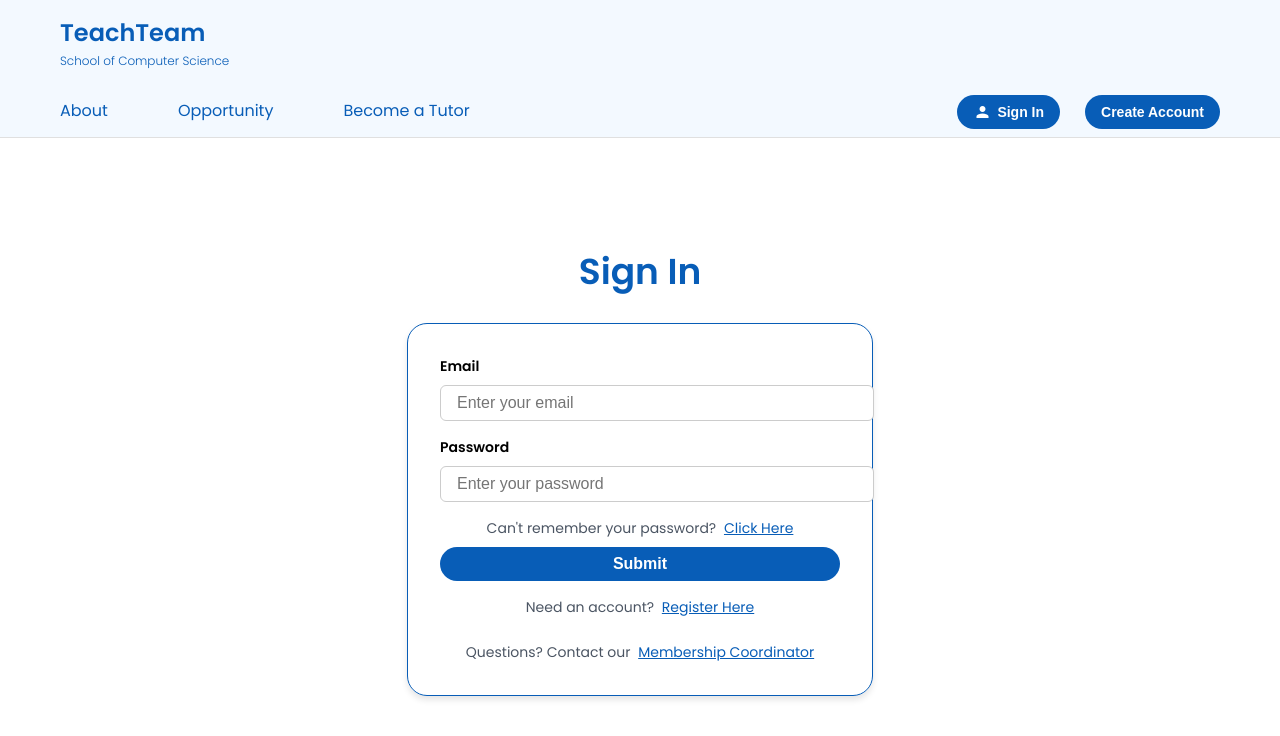
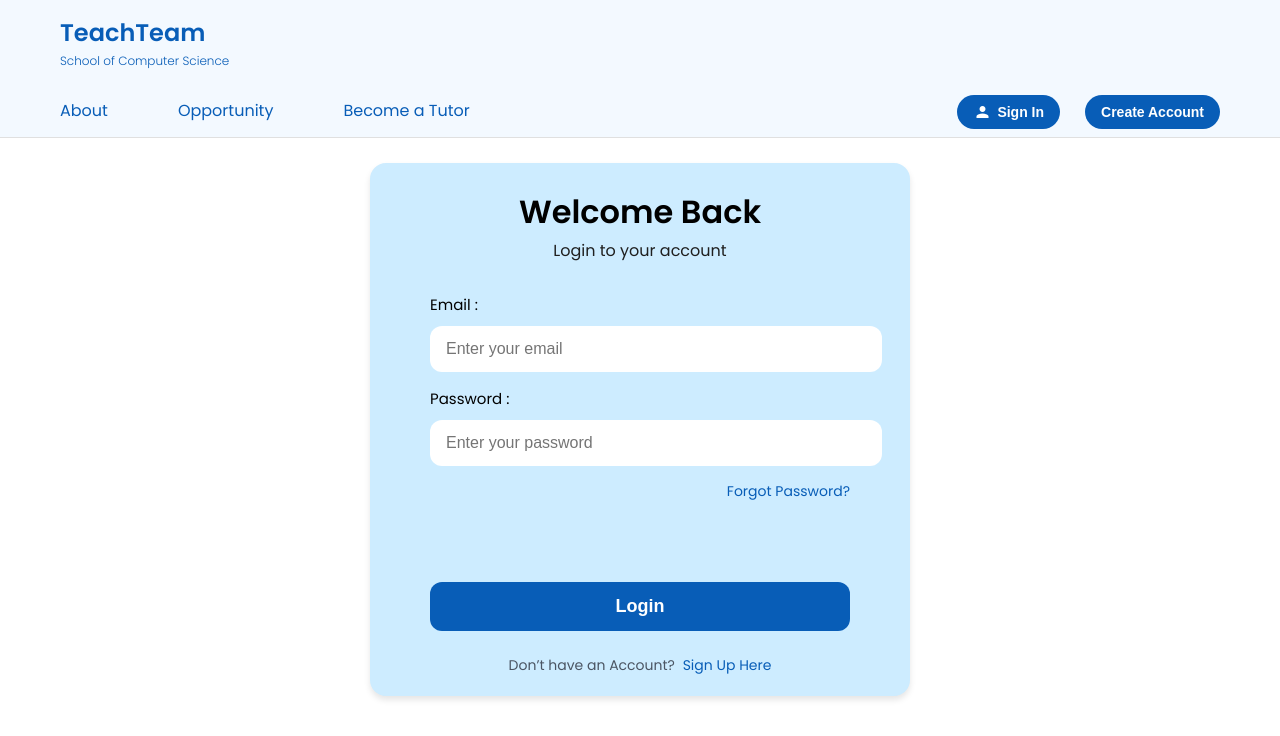
Before and after one commit to joviedev/TeachingTeam_Typescript, a React (Create React App) app: page /login in a window 1280 px wide. Shown: the top 736 px of the page. Built offline with nearby package versions, Linux system fonts and the light colour scheme.

Commit message:
Update Login UI

```diff
--- a/src/Component/Login.tsx
+++ b/src/Component/Login.tsx
@@ -1,32 +1,71 @@
 import React, { useState } from 'react';
 import { useNavigate } from 'react-router-dom';
 
+/**
+ * Login component for TeachTeam.
+ * Including dummy credentials to login as different roles, either tutor and lecturer
+ * Allow different role works on differet functionality
+ */
+
+// Define props to receive authentication handlers
 type LoginProps = {
   setIsSignedIn: React.Dispatch<React.SetStateAction<boolean>>;
   setUserRole: React.Dispatch<React.SetStateAction<'guest' | 'tutor' | 'lecturer'>>;
 };
 
-/**
- * Sign-in component for user login.
- * Matches email/password against dummy users and redirects by role.
- */
 const Login: React.FC<LoginProps> = ({ setIsSignedIn, setUserRole }) => {
   const navigate = useNavigate();
+
   const [email, setEmail] = useState('');
   const [password, setPassword] = useState('');
   const [error, setError] = useState('');
+  const [emailError, setEmailError] = useState('');
+  const [passwordError, setPasswordError] = useState('');
 
-  // Dummy user database
+  const emailRegex = /^[^\s@]+@[^\s@]+\.[^\s@]+$/;
+
+  // Dummy users (3 tutors and 3 lecturers)
   const dummyUsers = [
-    { email: 'tutor@example.com', password: 'Tutor123!', role: 'tutor' },
-    { email: 'lecturer@example.com', password: 'Lecturer123!', role: 'lecturer' },
+    { email: 'tutor1@tutor.com', password: 'Tutor123!', role: 'tutor' },
+    { email: 'tutor2@tutor.com', password: 'Tutor234!', role: 'tutor' },
+    { email: 'tutor3@tutor.com', password: 'Tutor345!', role: 'tutor' },
+    { email: 'lecturer1@lecturer.com', password: 'Lecturer123!', role: 'lecturer' },
+    { email: 'lecturer2@lecturer.com', password: 'Lecturer234!', role: 'lecturer' },
+    { email: 'lecturer3@lecturer.com', password: 'Lecturer345!', role: 'lecturer' },
   ];
 
-  // Handle user login
+  // Validate email on blur
+  const handleEmailBlur = () => {
+    if (!emailRegex.test(email)) {
+      setEmailError('Please enter a valid email address.');
+    } else {
+      setEmailError('');
+    }
+  };
+
+  // Validate password on blur
+  const handlePasswordBlur = () => {
+    if (password.length < 6) {
+      setPasswordError('Password must be at least 6 characters.');
+    } else {
+      setPasswordError('');
+    }
+  };
+
+  // Handle login
   const handleLogin = (e: React.FormEvent) => {
     e.preventDefault();
 
-    // Check credentials against dummy users
+    if (!emailRegex.test(email)) {
+      setEmailError('Please enter a valid email address.');
+      return;
+    }
+
+    if (password.length < 6) {
+      setPasswordError('Password must be at least 6 characters.');
+      return;
+    }
+
     const matchedUser = dummyUsers.find(
       (user) => user.email === email && user.password === password
     );
@@ -36,13 +75,12 @@ const Login: React.FC<LoginProps> = ({ setIsSignedIn, setUserRole }) => {
       return;
     }
 
-    // On success: update app state
+    // On successful login
     setError('');
     setIsSignedIn(true);
     setUserRole(matchedUser.role as 'tutor' | 'lecturer');
     alert(`✅ Login successful as ${matchedUser.role}`);
 
-    // Redirect to dashboard
     if (matchedUser.role === 'tutor') {
       navigate('/tutor-dashboard');
     } else {
@@ -52,138 +90,176 @@ const Login: React.FC<LoginProps> = ({ setIsSignedIn, setUserRole }) => {
 
   return (
     <div style={styles.container}>
-      <h1 style={styles.title}>Sign In</h1>
+      <form onSubmit={handleLogin} style={styles.formBox}>
+        {/* Title */}
+        <h1 style={styles.title}>Welcome Back</h1>
 
-      <form onSubmit={handleLogin} style={styles.form}>
+        {/* Subtitle */}
+        <p style={styles.subtitle}>Login to your account</p>
+
         {/* Email Field */}
         <div style={styles.inputGroup}>
-          <label style={styles.label}>Email</label>
+          <label style={styles.label}>Email :</label>
           <input
             type="email"
             style={styles.input}
             value={email}
             onChange={(e) => setEmail(e.target.value)}
+            onBlur={handleEmailBlur}
             placeholder="Enter your email"
           />
+          {emailError && <p style={styles.error}>{emailError}</p>}
         </div>
 
         {/* Password Field */}
         <div style={styles.inputGroup}>
-          <label style={styles.label}>Password</label>
+          <label style={styles.label}>Password :</label>
           <input
             type="password"
             style={styles.input}
             value={password}
             onChange={(e) => setPassword(e.target.value)}
+            onBlur={handlePasswordBlur}
             placeholder="Enter your password"
           />
+          {passwordError && <p style={styles.error}>{passwordError}</p>}
         </div>
 
-        {/* Error Message */}
+        {/* Incorrect error */}
         {error && <p style={styles.error}>{error}</p>}
 
         {/* Forgot Password */}
-        <div style={styles.textLine}>
-          Can't remember your password?{' '}
-          <span style={styles.link}>Click Here</span>
+        <div style={styles.forgotLine}>
+          <span style={styles.link}>Forgot Password?</span>
         </div>
 
-        {/* Submit Button */}
-        <button type="submit" style={styles.submitButton}>
-          Submit
-        </button>
+        {/* CAPTCHA Placeholder */}
+        <div style={styles.captchaPlaceholder}></div>
 
-        {/* Redirect to Register */}
-        <div style={{ ...styles.textLine, marginTop: 16 }}>
-          Need an account?{' '}
+        {/* Submit */}
+        <button type="submit" style={styles.submitButton}>Login</button>
+
+        {/* Register */}
+        <div style={styles.registerLine}>
+          Don’t have an Account?
           <span style={styles.link} onClick={() => navigate('/signup')}>
-            Register Here
+            {' '}Sign Up Here
           </span>
-        </div>
-
-        {/* Footer Inside Form Box */}
-        <div style={{ ...styles.textLine, marginTop: 24 }}>
-          Questions? Contact our{' '}
-          <span style={styles.link}>Membership Coordinator</span>
         </div>
       </form>
     </div>
   );
 };
 
+export default Login;
+
+// Inline styles below
 const styles: { [key: string]: React.CSSProperties } = {
   container: {
     display: 'flex',
     flexDirection: 'column',
     alignItems: 'center',
-    justifyContent: 'center',
+    justifyContent: 'flex-start',
     minHeight: 'calc(100vh - 160px)',
-    padding: '0 1rem',
+    padding: '10px 15px 0',
     backgroundColor: '#ffffff',
     fontFamily: 'Poppins, sans-serif',
   },
+
+  formBox: {
+    borderRadius: '16px',
+    padding: '60px',
+    width: '100%',
+    maxWidth: '420px',
+    backgroundColor: '#CDECFF',
+    boxShadow: '0 4px 6px rgba(0,0,0,0.1)',
+    marginTop: '15px',
+    paddingTop: '15px',
+    paddingBottom: '20px',
+  },
+
   title: {
-    fontSize: '2.25rem',
+    fontSize: '32px',
     fontWeight: 700,
-    color: '#085DB7',
-    marginBottom: '1.5rem',
+    color: '#000000',
+    marginTop: '10px',
+    marginBottom: '0px',
+    textAlign: 'center',
   },
-  form: {
-    border: '1px solid #085DB7',
-    borderRadius: '1.25rem',
-    padding: '2rem',
-    width: '100%',
-    maxWidth: '400px',
-    boxShadow: '0 4px 6px rgba(0,0,0,0.1)',
+
+  subtitle: {
+    fontSize: '16px',
+    fontWeight: 400,
+    color: '#1f1f1f',
+    marginTop: '2px',
+    marginBottom: '30px',
+    textAlign: 'center',
   },
+
   inputGroup: {
-    marginBottom: '1rem',
+    marginBottom: '15px',
   },
+
   label: {
     display: 'block',
-    fontSize: '0.875rem',
-    fontWeight: 600,
-    marginBottom: '0.5rem',
+    fontSize: '15px',
+    fontWeight: 500,
     color: '#000000',
+    marginBottom: '10px',
   },
+
   input: {
     width: '100%',
-    padding: '0.5rem 1rem',
-    border: '1px solid #ccc',
-    borderRadius: '0.375rem',
-    outline: 'none',
-    fontSize: '1rem',
+    padding: '14px 16px',
+    border: 'none',
+    borderRadius: '12px',
+    fontSize: '16px',
+    backgroundColor: '#ffffff',
   },
+
   error: {
     color: '#dc2626',
-    fontSize: '0.875rem',
+    fontSize: '14px',
     fontWeight: 500,
-    marginBottom: '1rem',
+    marginTop: '6px',
   },
-  textLine: {
-    fontSize: '0.875rem',
+
+  forgotLine: {
+    fontSize: '14px',
+    color: '#4b5563',
+    textAlign: 'right',
+    marginTop: 6,
+  },
+
+  registerLine: {
+    fontSize: '14px',
     color: '#4b5563',
     textAlign: 'center',
+    marginTop: 24,
   },
+
   link: {
     color: '#085DB7',
     cursor: 'pointer',
-    textDecoration: 'underline',
-    marginLeft: '0.25rem',
+    textDecoration: 'none',
+    fontWeight: 500,
+    marginLeft: '4px',
   },
+
   submitButton: {
     width: '100%',
     backgroundColor: '#085DB7',
     color: '#ffffff',
-    padding: '0.5rem',
-    borderRadius: '9999px',
+    padding: '14px',
+    borderRadius: '12px',
     fontWeight: 600,
-    fontSize: '1rem',
-    marginTop: '0.5rem',
+    fontSize: '18px',
+    marginTop: '20px',
     cursor: 'pointer',
     border: 'none',
-    transition: 'opacity 0.3s ease-in-out',
+  },
+
+  captchaPlaceholder: {
+    height: 60,
   },
 };
-
-export default Login;
```
